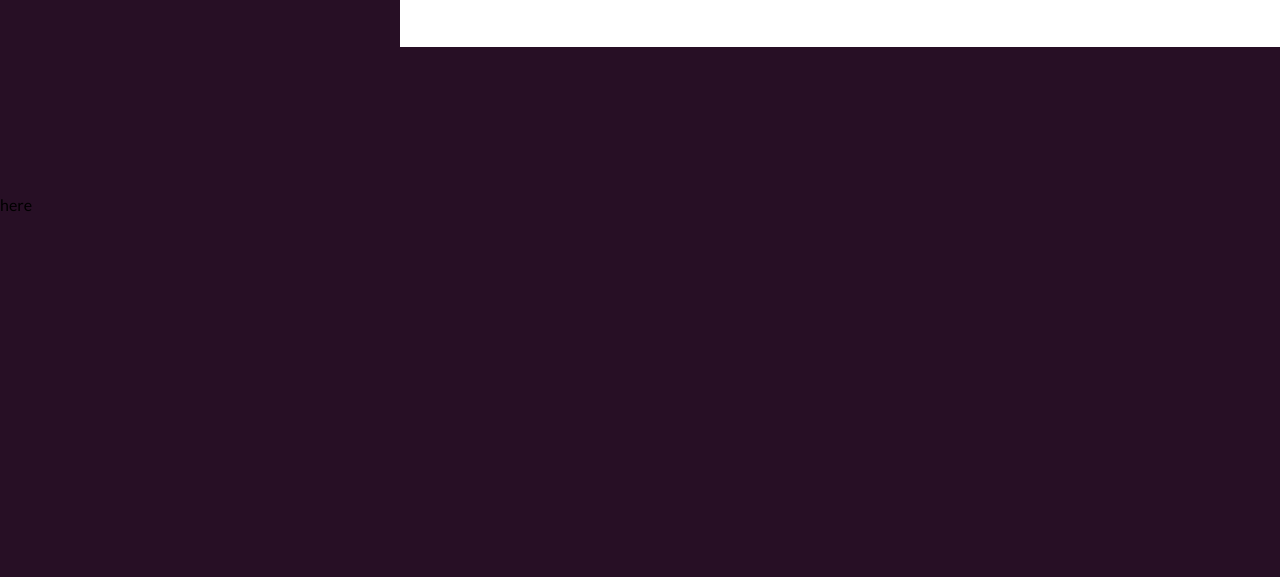
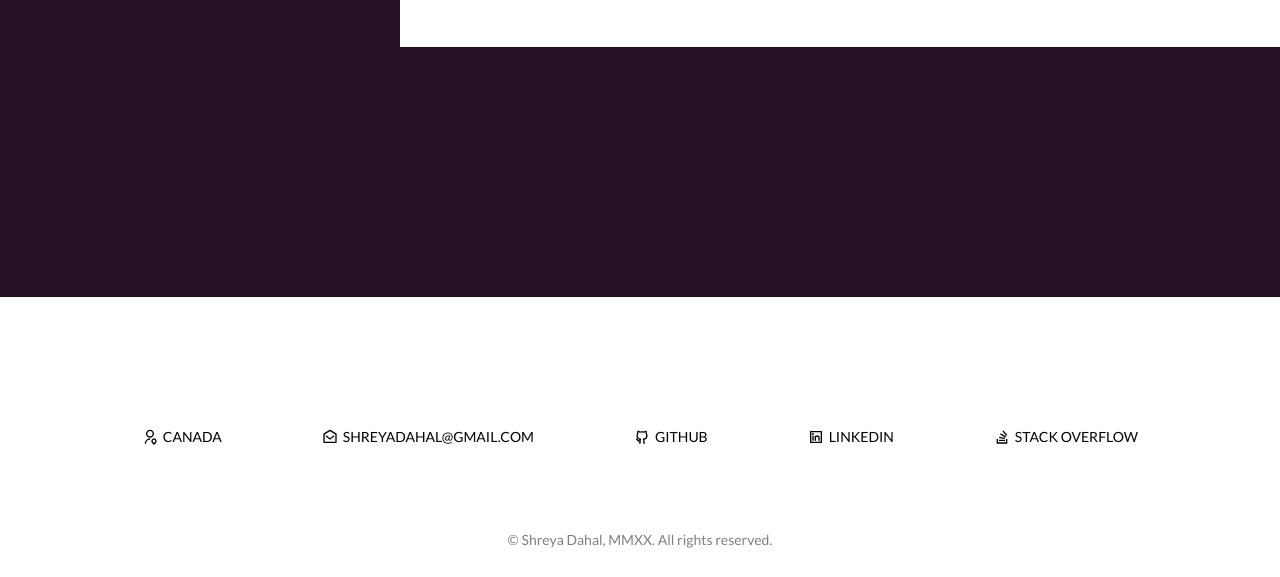
Before and after one commit to squgeim/shreyadahal.com, a Gatsby site: page / in a window 1280 px wide. Shown: the part 753-1330 px from the top of the page. Before the commit the page ends 967 px from the top, so only its background shows below. Built offline with nearby package versions, Linux system fonts and the light colour scheme; Gatsby itself is replaced by a stand-in of ours; no server answers.

Commit message:
Use Remix Icons in footer

```diff
--- a/package.json
+++ b/package.json
@@ -17,6 +17,7 @@
     "react": "^16.12.0",
     "react-dom": "^16.12.0",
     "react-helmet": "^6.1.0",
+    "react-icons": "^3.10.0",
     "react-jss": "^10.3.0",
     "reset-css": "^5.0.1"
   },
--- a/src/components/footerSection.tsx
+++ b/src/components/footerSection.tsx
@@ -1,8 +1,71 @@
 import * as React from 'react';
+import { createUseStyles } from "react-jss"
+import {
+  RiGithubLine,
+  RiLinkedinBoxLine,
+  RiMailOpenLine,
+  RiStackOverflowLine,
+  RiUserLocationLine,
+} from 'react-icons/ri';
+
+import * as colors from "../constants/colorScheme.json";
+import * as fonts from "../constants/fontFamily.json";
+
+const useStyles = createUseStyles({
+  root: {
+    display: 'flex',
+    marginTop: '250px',
+    height: '280px',
+    background: colors.white,
+    flexDirection: 'column',
+    alignItems: 'center',
+    position: 'relative',
+    fontSize: '14px',
+  },
+  links: {
+    flex: 1,
+    display: 'flex',
+    listStyle: 'none',
+    justifyContent: 'center',
+    alignItems: 'center',
+    textTransform: 'uppercase',
+    '& li': {
+      display: 'flex',
+      alignItems: 'center',
+      marginRight: '100px',
+      '& svg': {
+        width: 16,
+        height: 16,
+        marginRight: 5,
+      }
+    },
+    '& li:last-of-type': {
+      marginRight: '0px',
+    }
+  },
+  copy: {
+    position: 'absolute',
+    bottom: '30px',
+    color: 'rgba(0, 0, 0, 0.5)',
+  },
+});
 
 function FooterSection() {
+  const classes = useStyles();
+
   return (
-    <h1>here</h1>
+    <section className={classes.root}>
+      <ul className={classes.links}>
+        <li><RiUserLocationLine/> canada</li>
+        <li><RiMailOpenLine/> shreyadahal@gmail.com</li>
+        <li><RiGithubLine/> github</li>
+        <li><RiLinkedinBoxLine/> linkedin</li>
+        <li><RiStackOverflowLine/> stack overflow</li>
+      </ul>
+      <span className={classes.copy}>
+        &copy; Shreya Dahal, MMXX. All rights reserved.
+      </span>
+    </section>
   );
 }
 
```
Also changed, not shown: 1 other file.
